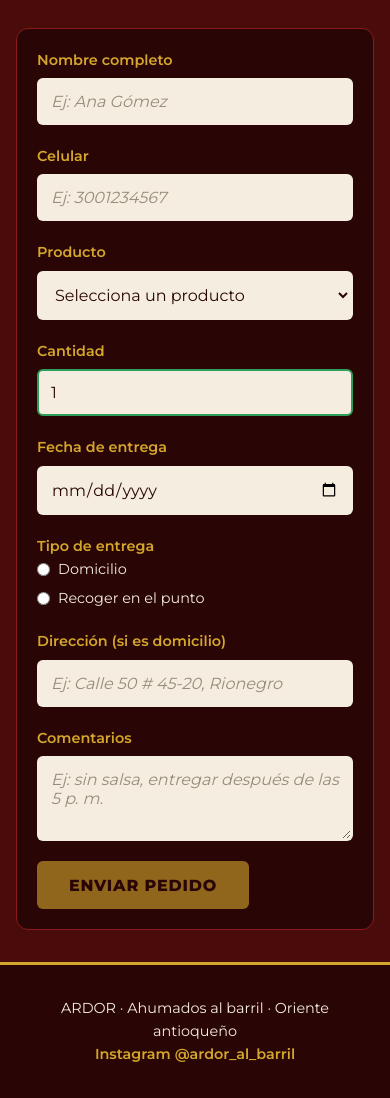
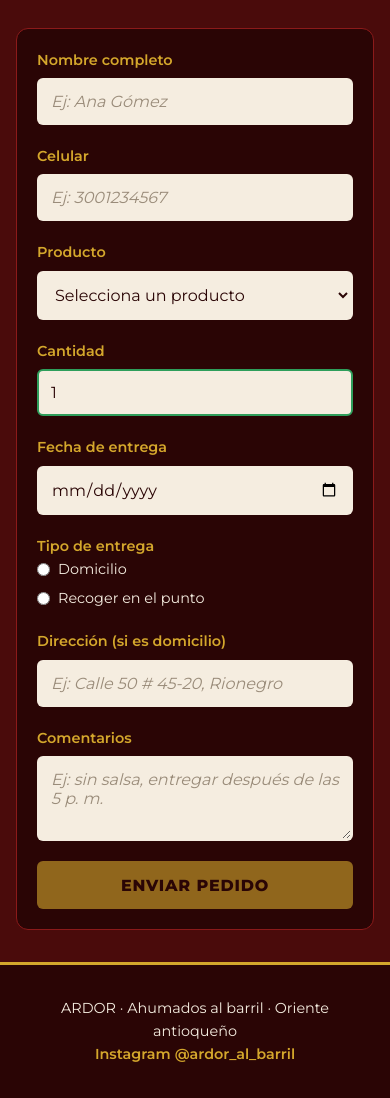
Before and after one commit to pacho99sierra-ops/taller-semana-17, a plain HTML site: page pages/pedidos.html in a window 390 px wide. Shown: the part 324-1422 px from the top of the page. Drawn offline with Linux system fonts and the light colour scheme.

Commit message:
Correcciones finales

```diff
--- a/css/styles.css
+++ b/css/styles.css
@@ -209,6 +209,7 @@ h2 {
   text-transform: uppercase;
   letter-spacing: 0.1em;
   color: var(--dorado);
+  text-align: left;
 }
 
 .tabla-menu th,
@@ -562,4 +563,8 @@ h2::after {
     left: 1rem;
     right: 1rem;
   }
+
+  .formulario .boton {
+    width: 100%;
+  }
 }
```
